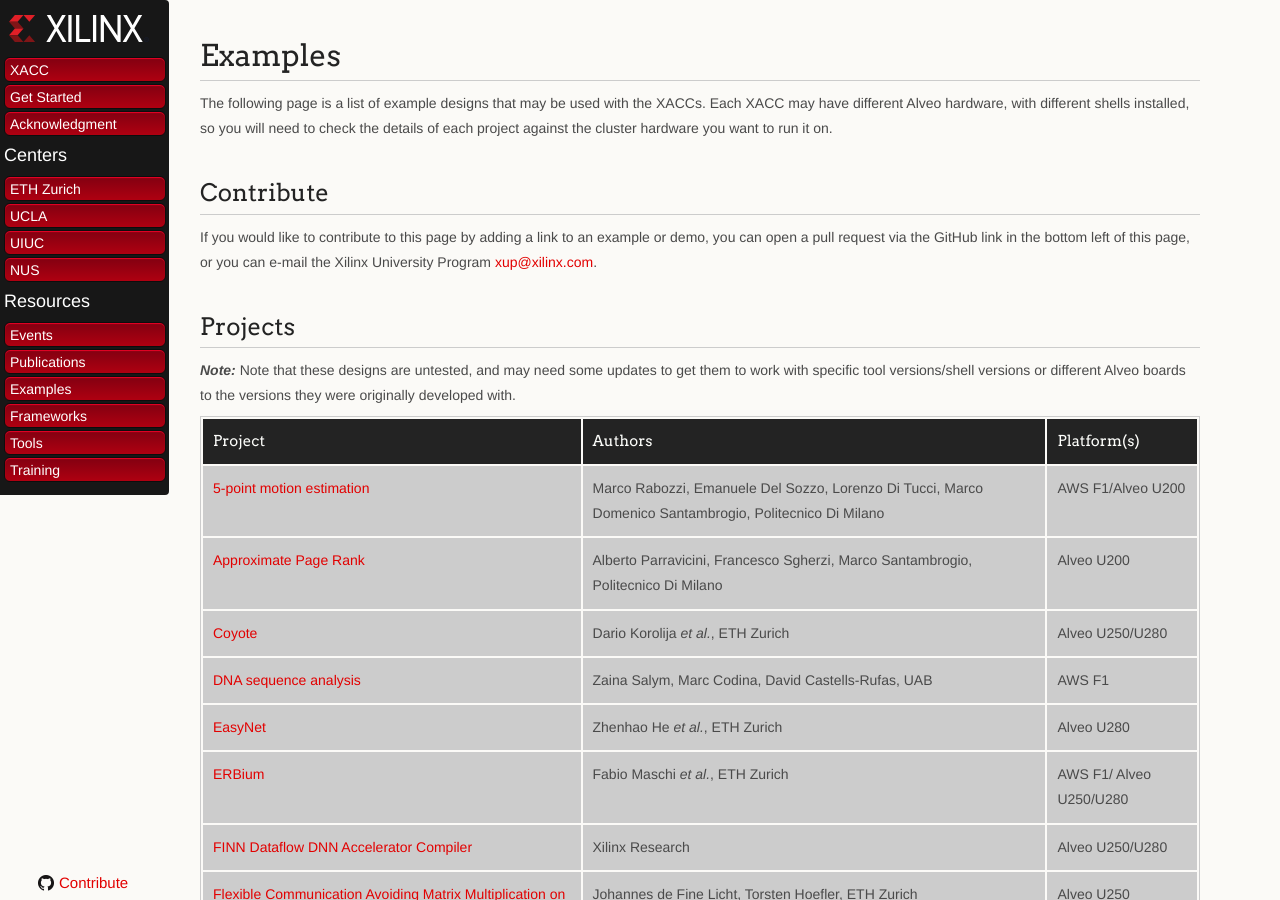
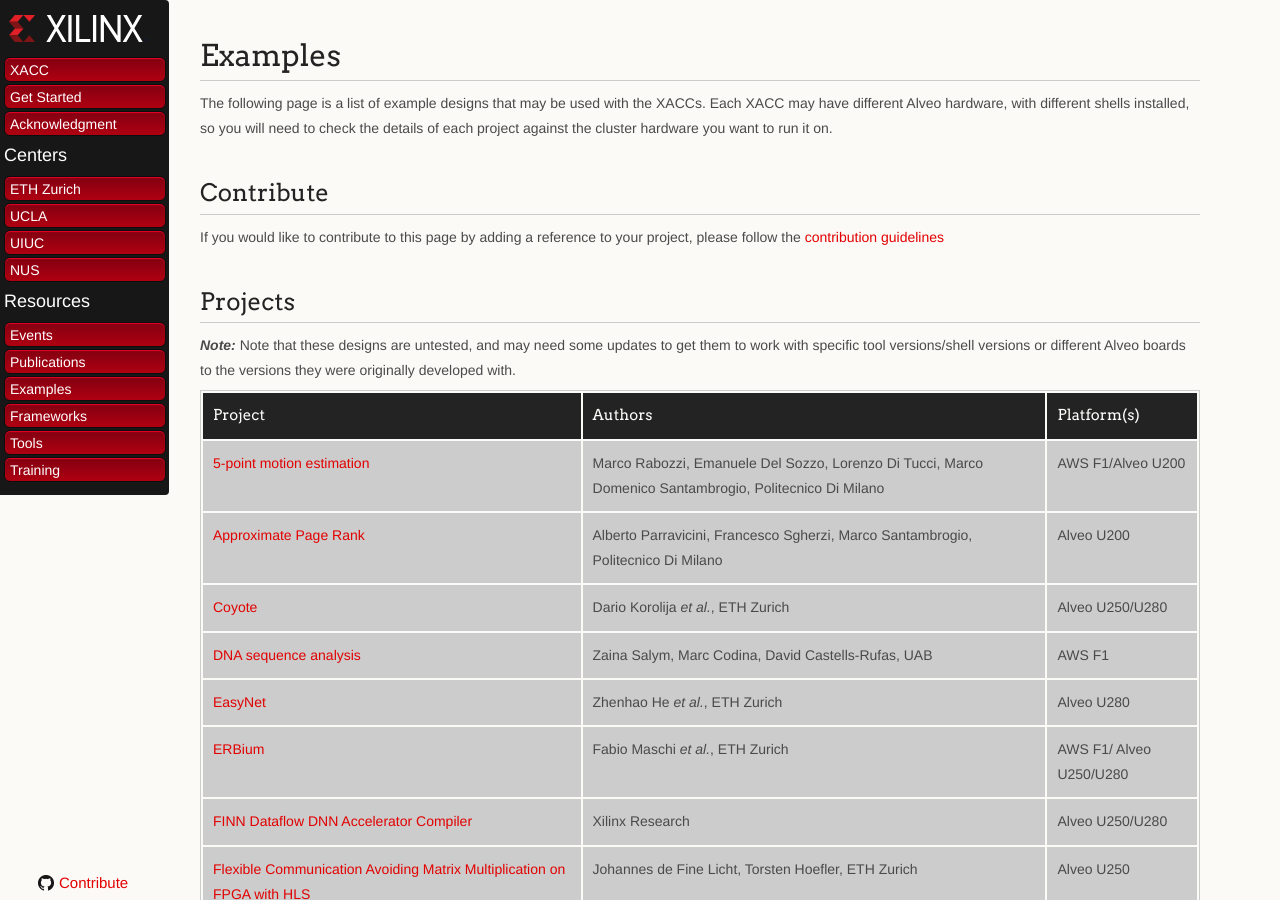
Before and after one commit to Xilinx/xacc, a Jekyll site: the page built from docs/examples.md, in a window 1280 px wide and 900 px high. Built offline with Jekyll 4.4.1, drawn with Linux system fonts in a browser that asks for light colours; our own code applies the rules of GitHub Pages for plain Markdown files.

Commit message:
Fix links and text

```diff
--- a/docs/examples.md
+++ b/docs/examples.md
@@ -4,7 +4,7 @@
 
 ## Contribute
 
-If you would like to contribute to this page by adding a link to an example or demo, you can open a pull request via the GitHub link in the bottom left of this page, or you can e-mail the Xilinx University Program <xup@xilinx.com>.
+If you would like to contribute to this page by adding a reference to your project, please follow the [contribution guidelines](contributing.md)
 
 ## Projects
 
```
Also changed, not shown: docs/acknowledgment.md (+3 -0 lines), docs/frameworks.md (+1 -1 lines), docs/tools.md (+1 -1 lines).
